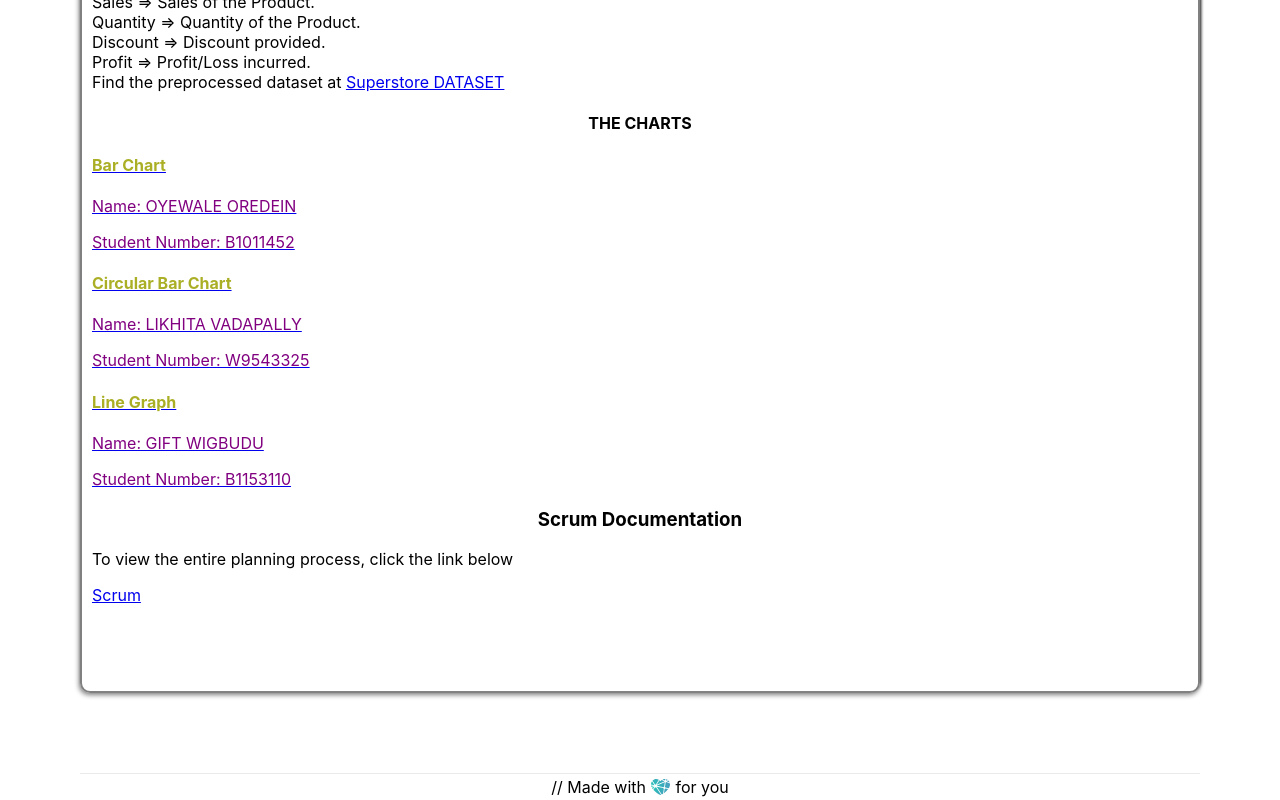
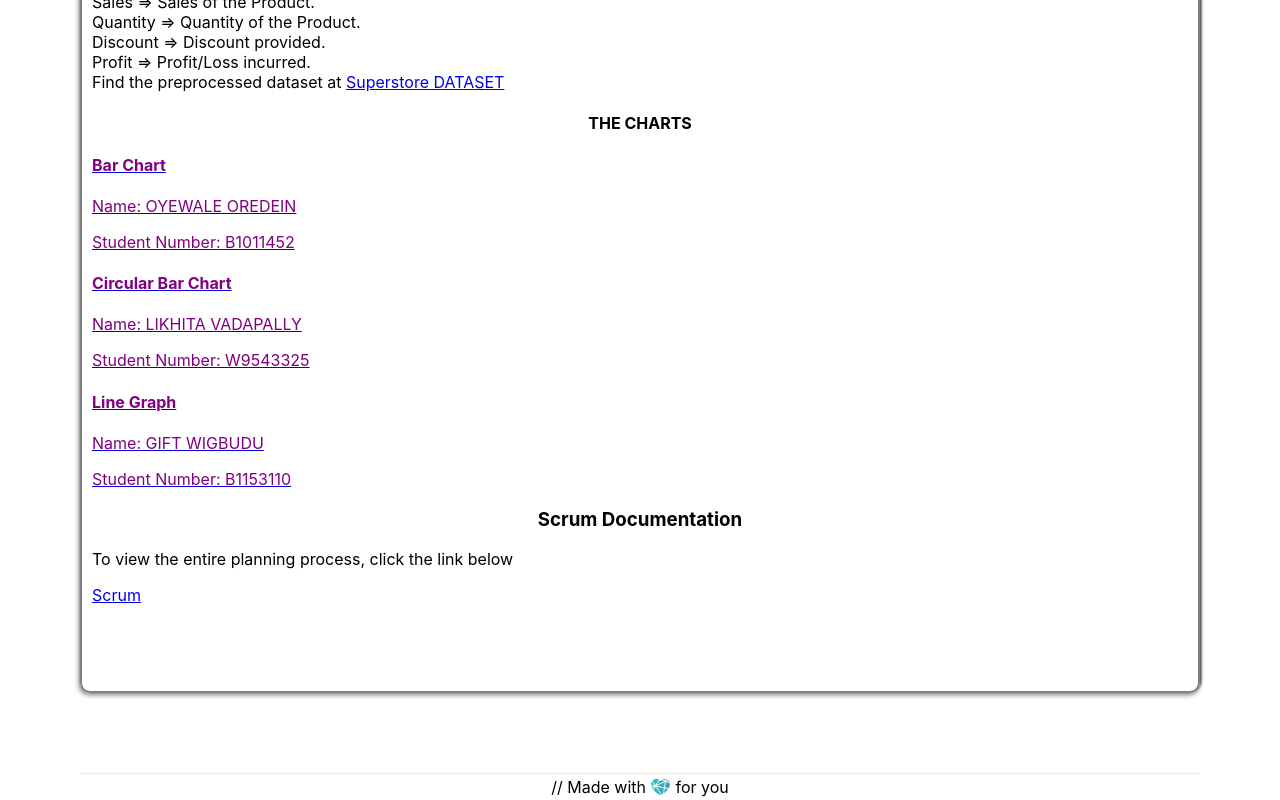
Before and after one commit to Sir-Newton/BBsTeams, a Next.js app in the folder BBsTeams/: page / in a window 1280 px wide. Shown: the part 905-1705 px from the top of the page. Built offline with nearby package versions, Linux system fonts and the light colour scheme.

Commit message:
Update globals.css

```diff
--- a/BBsTeams/styles/globals.css
+++ b/BBsTeams/styles/globals.css
@@ -60,9 +60,8 @@ padding: 10px;
 }
 
 .chart-title {
-  color: #aaaf25;
-
-}
+  color: rgb(128, 0, 128);
+ }
 
 .sky {
  color: rgb(105, 163, 178);
```
